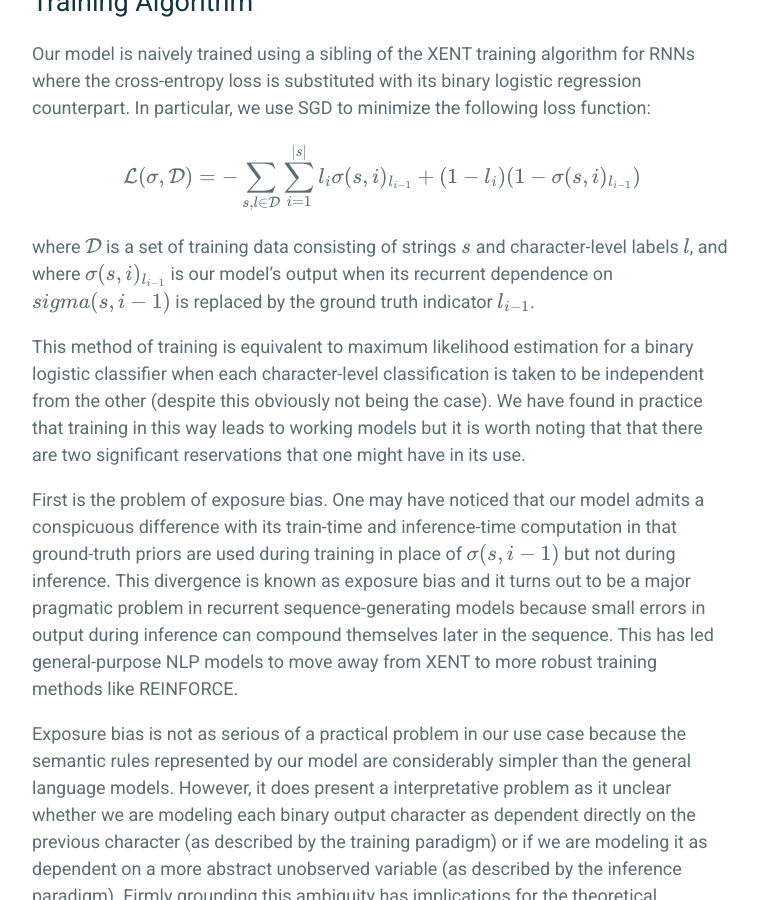
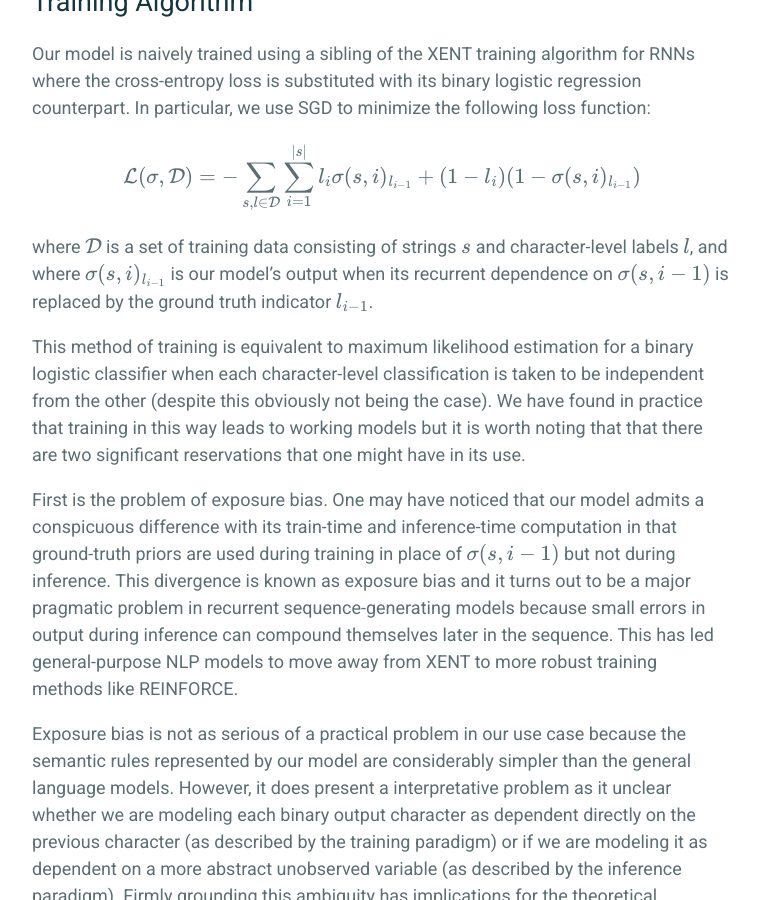
Before and after one commit to frankwang95/frankwang95.github.io, a Jekyll site: the page built from _posts/2019-04-28-simple_linear_recurrent_model.md, in a window 1280 px wide and 900 px high, scrolled down 3050 px. Shown: the whole window, without its empty margins (258-1017 px from the left). Built offline with Jekyll 4.4.1, drawn with Linux system fonts in a browser that asks for light colours; formulas are drawn with MathJax 3.

```diff
--- a/_posts/2019-04-28-simple_linear_recurrent_model.md
+++ b/_posts/2019-04-28-simple_linear_recurrent_model.md
@@ -53,7 +53,7 @@ $$
 \mathcal{L}(\sigma, \mathcal{D}) = -\sum_{s, l \in \mathcal{D}} \sum_{i=1}^{|s|} l_i \sigma(s, i)_{l_{i - 1}} + (1 - l_i) (1 - \sigma(s, i)_{l_{i - 1}})
 $$
 
-where $$\mathcal{D}$$ is a set of training data consisting of strings $$s$$ and character-level labels $$l$$, and where $$\sigma(s, i)_{l_{i - 1}}$$ is our model's output when its recurrent dependence on $$sigma(s, i - 1)$$ is replaced by the ground truth indicator $$l_{i - 1}$$.
+where $$\mathcal{D}$$ is a set of training data consisting of strings $$s$$ and character-level labels $$l$$, and where $$\sigma(s, i)_{l_{i - 1}}$$ is our model's output when its recurrent dependence on $$\sigma(s, i - 1)$$ is replaced by the ground truth indicator $$l_{i - 1}$$.
 
 This method of training is equivalent to maximum likelihood estimation for a binary logistic classifier when each character-level classification is taken to be independent from the other (despite this obviously not being the case). We have found in practice that training in this way leads to working models but it is worth noting that that there are two significant reservations that one might have in its use.
 
```
